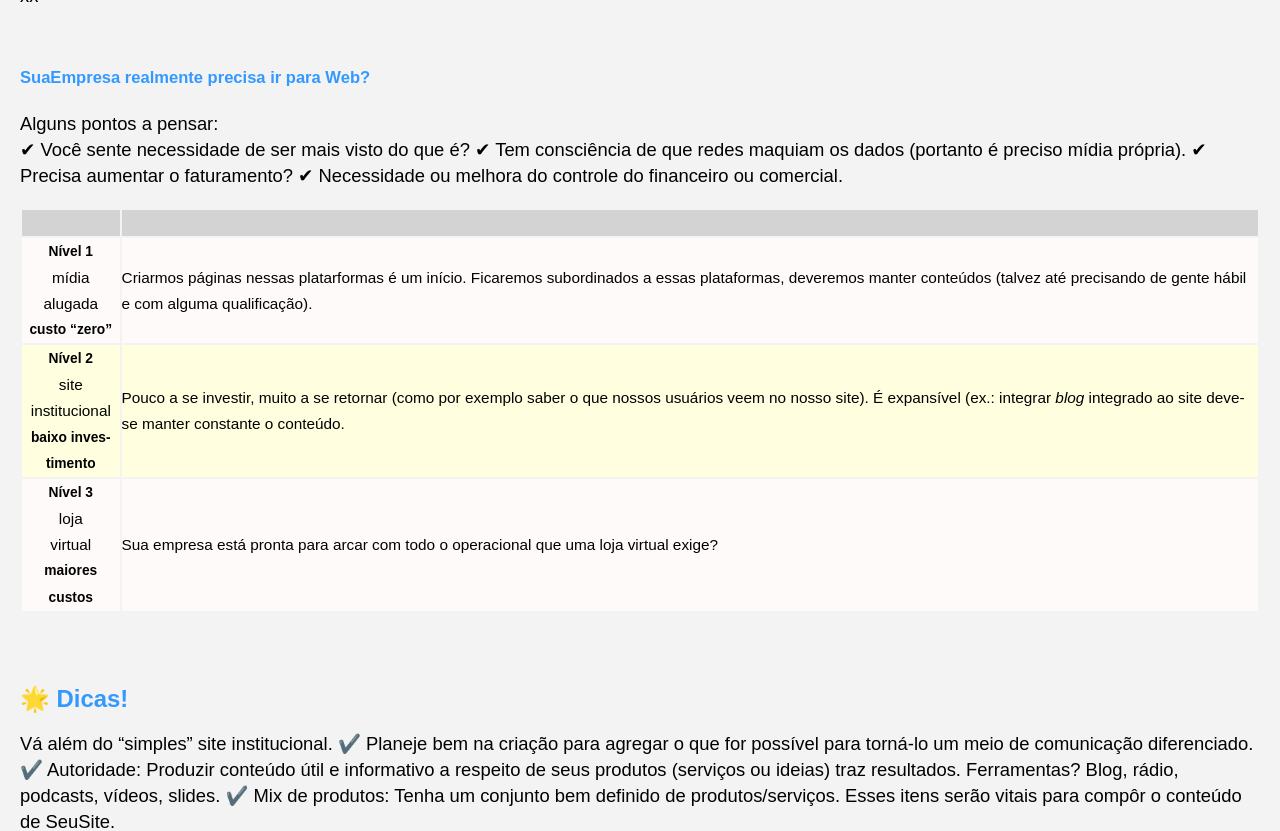
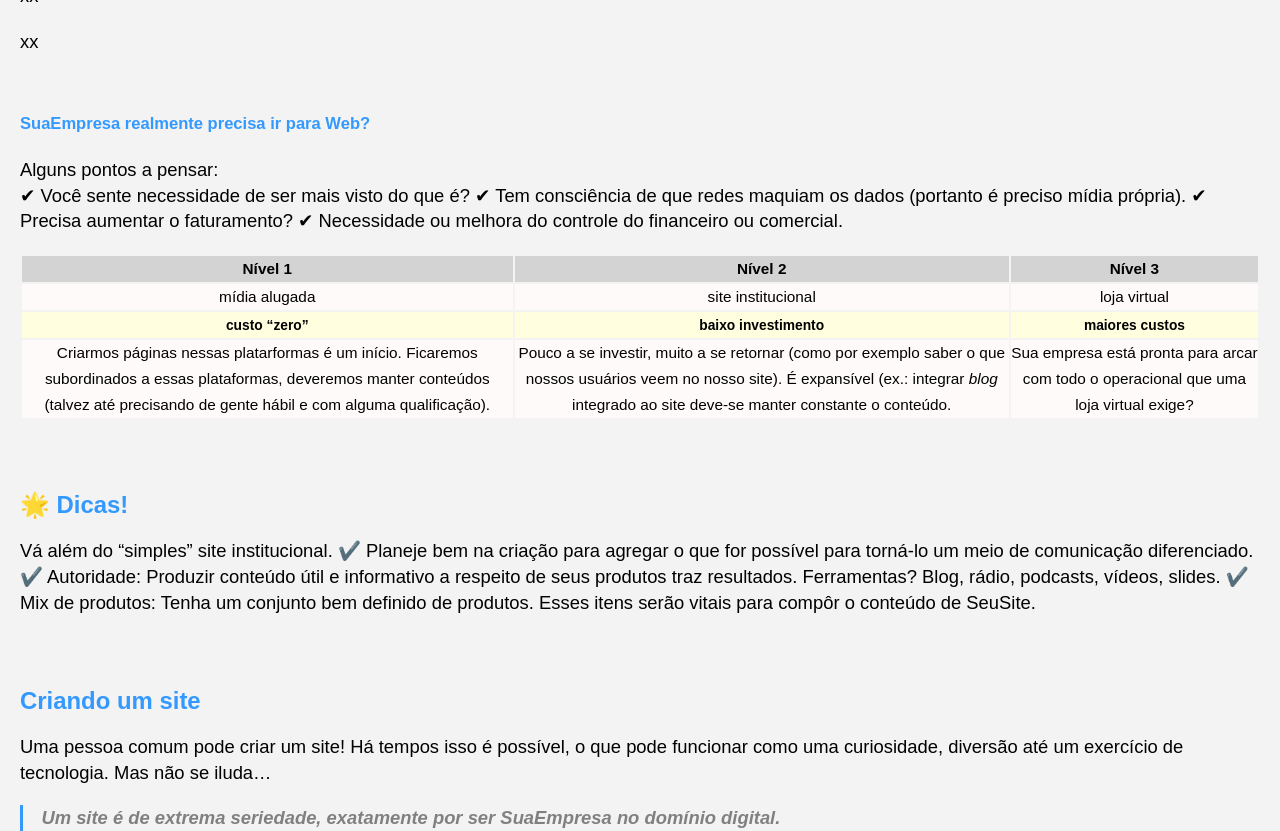
Before and after one commit to Joesynth/joesynth.github.io, a Jekyll site: the page built from _posts/2021-01-03-site-comercial-um-tutorial-essencial.md, in a window 1280 px wide and 1400 px high, scrolled down 6086 px. Shown: the top 831 px of the window. Built offline with Jekyll 4.4.1, drawn with Linux system fonts in a browser that asks for light colours; some of the changed text lies outside the part shown; grey boxes are pictures that could not be loaded.

Commit message:
Refine text and improve clarity in tutorial

```diff
--- a/_posts/2021-01-03-site-comercial-um-tutorial-essencial.md
+++ b/_posts/2021-01-03-site-comercial-um-tutorial-essencial.md
@@ -72,7 +75,10 @@ Você compraria um tênis de marca desconhecida?
 
 **<img src="https://veja.abril.com.br/wp-content/uploads/2020/04/shaking-hands-3091906_1920.jpg" width="120" /> Credibilidade** Podemos considerar o desenho (*design*) do *SeuSite*, qualidade do conteúdo _dados de contato visíveis (telefone, email, endereço), preços visíveis...
 
-**<img src="https://www.allankern.com.br/blog/wp-content/uploads/2020/05/96136997_10158210786524496_586984010589143040_n.jpg" width="120" /> Autoridade** Ao lidar com produtos, serviços ou ideia, *SuaEmpresa* deve ser referência no nicho que atua; seja para consumidores, parceiros e concorrência. Isso gera respeito ao seu negócio, marca. É claro que pra construirmos isso *online* temos que estar presente na internet, sermos encontrados nos motores de busca (Google).  Veja também SERP.
+**<img src="https://www.allankern.com.br/blog/wp-content/uploads/2020/05/96136997_10158210786524496_586984010589143040_n.jpg" width="120" /> Autoridade** Ao lidar com produtos *SuaEmpresa* deve ser referência no nicho que atua; seja para consumidores, parceiros e concorrência. Isso gera respeito ao seu negócio, marca. É claro que pra construirmos isso *online* temos que estar presente na internet, sermos encontrados nos motores de busca (Google).  Veja também SERP.
+
+
+
 
 ## O Google: o chefe
 
@@ -214,19 +220,20 @@ Alguns pontos a pensar:
 ✔ Precisa aumentar o faturamento?
 ✔ Necessidade ou melhora do controle do financeiro ou comercial.
 
-|||
-|:---:|:---|
-|**Nível 1**<br />mídia<br />alugada<br />**custo "zero"**|Criarmos páginas nessas platarformas é um início. Ficaremos subordinados a essas plataformas, deveremos  manter conteúdos (talvez até precisando de gente hábil e com alguma qualificação).|
-|**Nível 2**<br />site<br />institucional<br />**baixo inves-<br />timento**| Pouco a se investir, muito a se retornar (como por exemplo saber o que nossos usuários veem no nosso site). É expansível (ex.: integrar *blog* integrado ao site deve-se manter constante o conteúdo.|
-|**Nível 3**<br />loja<br /> virtual<br />**maiores custos**| Sua empresa está pronta para arcar com todo o operacional que uma loja virtual exige?|
+|Nível 1|Nível 2|Nível 3|
+|:---:|:---:|:---:|
+|mídia alugada|site institucional|loja virtual|
+|**custo "zero"**|**baixo investimento**|**maiores custos**|
+|Criarmos páginas nessas platarformas é um início. Ficaremos subordinados a essas plataformas, deveremos  manter conteúdos (talvez até precisando de gente hábil e com alguma qualificação).|Pouco a se investir, muito a se retornar (como por exemplo saber o que nossos usuários veem no nosso site). É expansível (ex.: integrar *blog* integrado ao site deve-se manter constante o conteúdo.|Sua empresa está pronta para arcar com todo o operacional que uma loja virtual exige?|
+
 
 
 ## 🌟️ Dicas!
 
 Vá além do "simples" site institucional.
 ✔️ Planeje bem na criação para agregar o que for possível para torná-lo um meio de comunicação diferenciado.
-✔️ Autoridade: Produzir conteúdo útil e informativo a respeito de seus produtos (serviços ou ideias) traz resultados. Ferramentas? Blog, rádio, podcasts, vídeos, slides.
-✔️ Mix de produtos: Tenha um conjunto bem definido de produtos/serviços. Esses itens serão vitais para compôr o conteúdo de SeuSite.
+✔️ Autoridade: Produzir conteúdo útil e informativo a respeito de seus produtos traz resultados. Ferramentas? Blog, rádio, podcasts, vídeos, slides.
+✔️ Mix de produtos: Tenha um conjunto bem definido de produtos. Esses itens serão vitais para compôr o conteúdo de SeuSite.
 
 
 
```
Also changed, not shown: other parts of _posts/2021-01-03-site-comercial-um-tutorial-essencial.md (+4 -1 lines).
